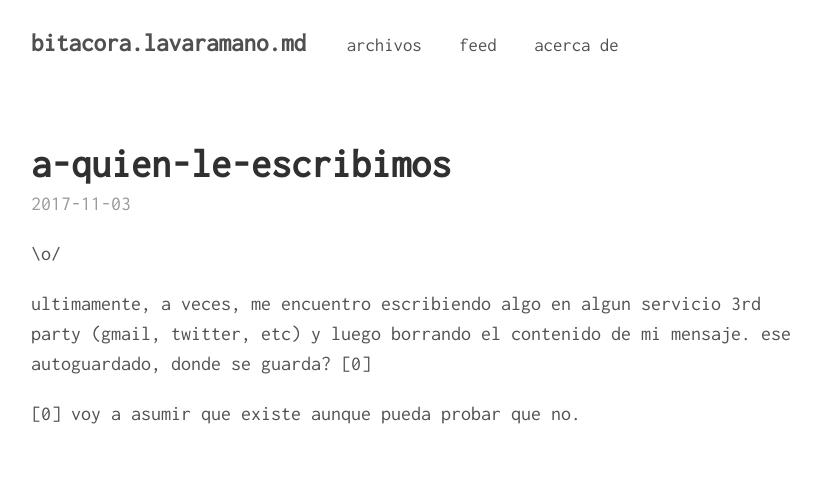
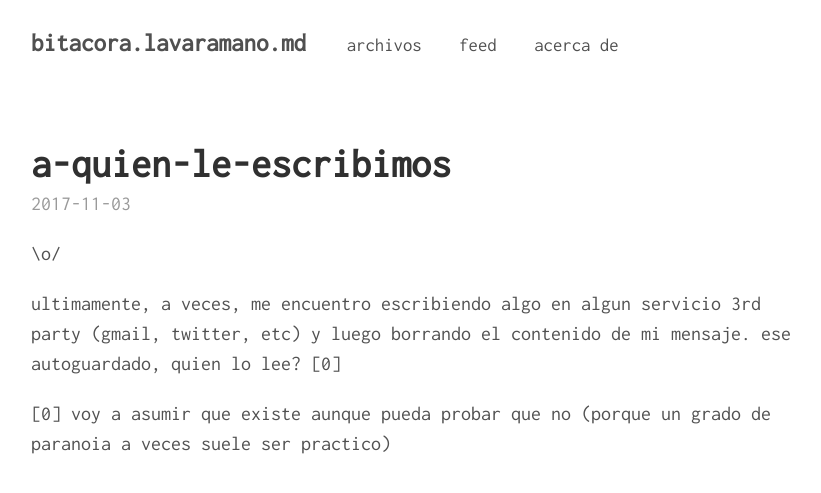
Before and after one commit to lvm/bit, a Jekyll site: the page built from _posts/2017-11-03-feeding.markdown, in a window 1280 px wide. Shown: the top 493 px of the page, without its empty margins (229-1050 px from the left). Built offline with Jekyll 4.4.1, drawn with Linux system fonts in a browser that asks for light colours; our own code applies the rules of GitHub Pages for plain Markdown files.

Commit message:
paranoia agent

```diff
--- a/_posts/2017-11-03-feeding.markdown
+++ b/_posts/2017-11-03-feeding.markdown
@@ -6,6 +6,6 @@ tags:
 ---
 
 ultimamente, a veces, me encuentro escribiendo algo en algun servicio 3rd party (gmail, twitter, etc) y luego borrando el contenido de mi mensaje.
-ese autoguardado, donde se guarda? [0]
+ese autoguardado, quien lo lee? [0]
 
-[0] voy a asumir que existe aunque pueda probar que no.
+[0] voy a asumir que existe aunque pueda probar que no (porque un grado de paranoia a veces suele ser practico)
```
